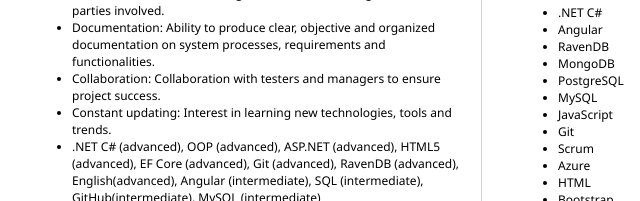
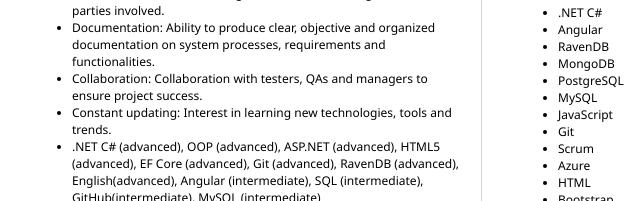
Before and after one commit to wrafanunes/resume, a plain HTML site: page index.html in a window 1280 px wide. Shown: the part 599-800 px from the top of the page, 152-792 px from the left. Drawn offline with Linux system fonts and the light colour scheme.

Commit message:
update cv

```diff
--- a/index.html
+++ b/index.html
@@ -36,7 +36,7 @@
                     <li>Requirements gathering and specification: Ability to understand user needs and translate them into clear and detailed requirements.</li>
                     <li>Effective communication: Good communication with technical and non-technical teams, ensuring mutual understanding between the parties involved.</li>
                     <li>Documentation: Ability to produce clear, objective and organized documentation on system processes, requirements and functionalities.</li>
-                    <li>Collaboration: Collaboration with testers and managers to ensure project success.</li>
+                    <li>Collaboration: Collaboration with testers, QAs and managers to ensure project success.</li>
                     <li>Constant updating: Interest in learning new technologies, tools and trends.</li>
                     <li>.NET C# (advanced), OOP (advanced), ASP.NET (advanced), HTML5 (advanced), EF Core (advanced), Git (advanced), RavenDB (advanced), English(advanced), Angular (intermediate), SQL (intermediate), GitHub(intermediate), MySQL (intermediate)</li>
                 </ul>
```
